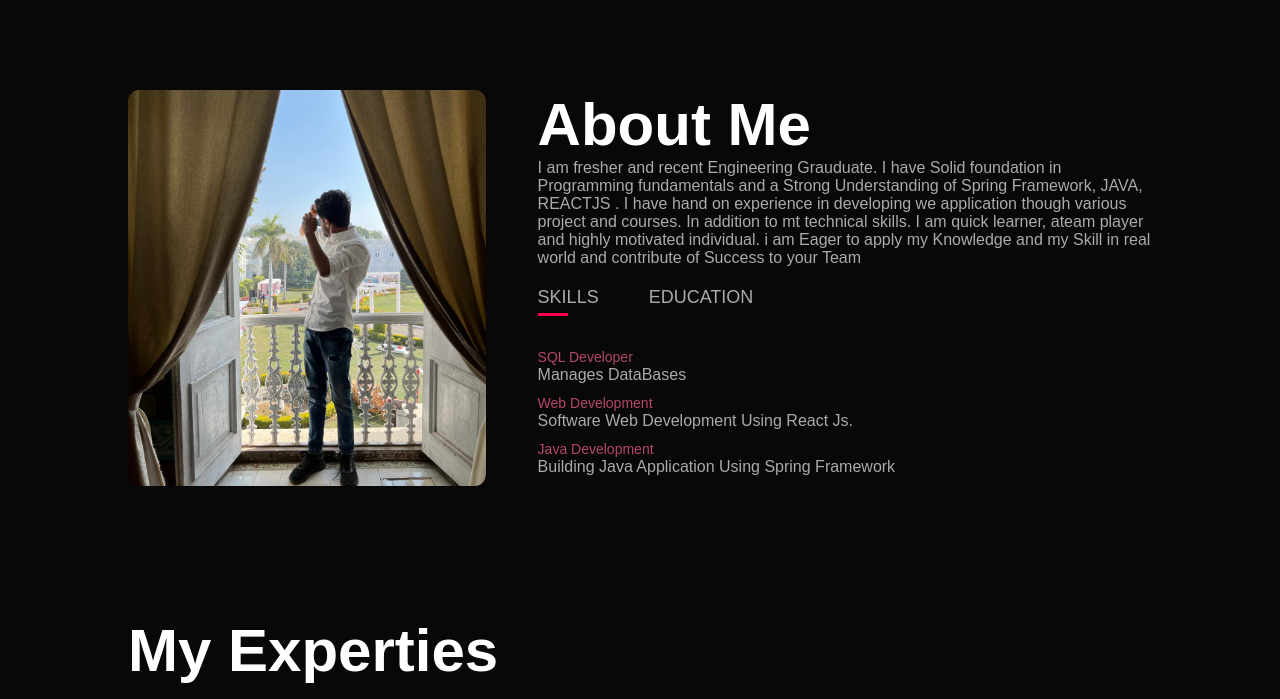
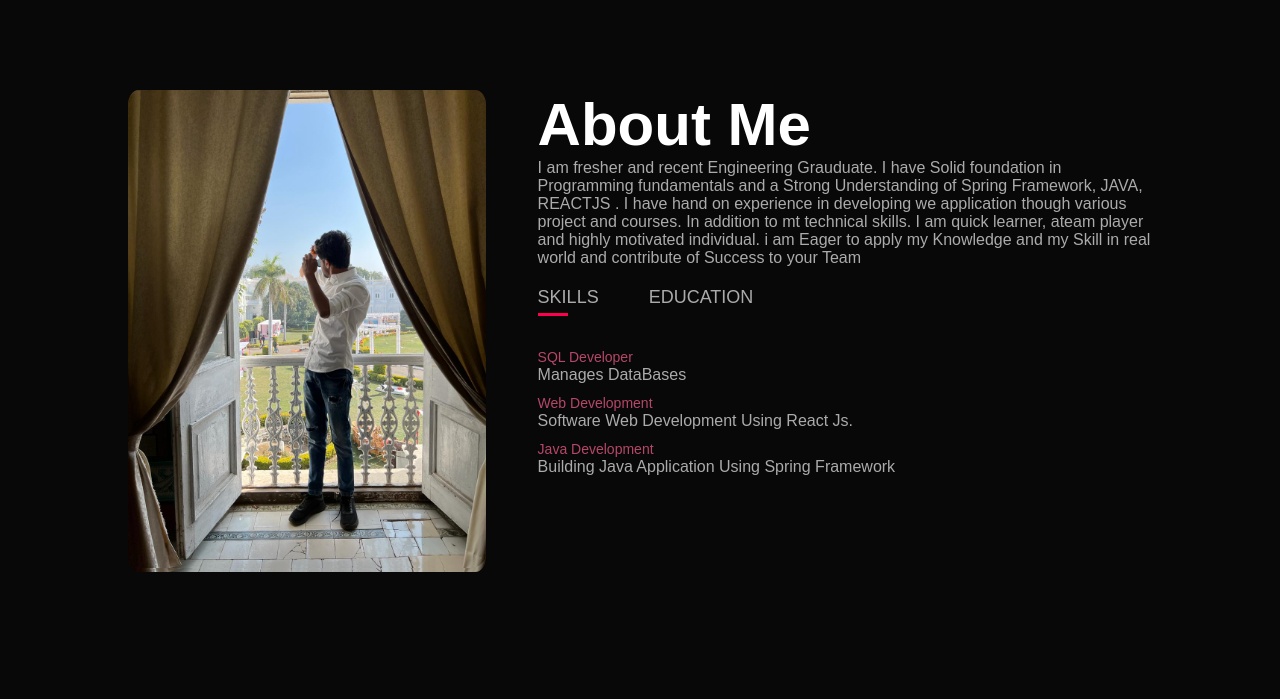
Before and after one commit to ishanmeena17/myportfolio2, a plain HTML site: page index.html in a window 1280 px wide. Shown: the part 800-1499 px from the top of the page. Drawn offline with Linux system fonts and the light colour scheme; files whose address does not match are found by name.

Commit message:
Update index.html

```diff
--- a/index.html
+++ b/index.html
@@ -37,7 +37,7 @@
         <div class="container">
             <div class="row">
                 <div class="about-col-1" id="myphoto">
-                    <!-- <img src="gwalior.jpeg" alt=""> -->
+                    <img src="gwalior.jpeg" alt="">
                 </div>
                 <div class="about-col-2">
                     <h1 class="sub-title">About Me</h1>
```
